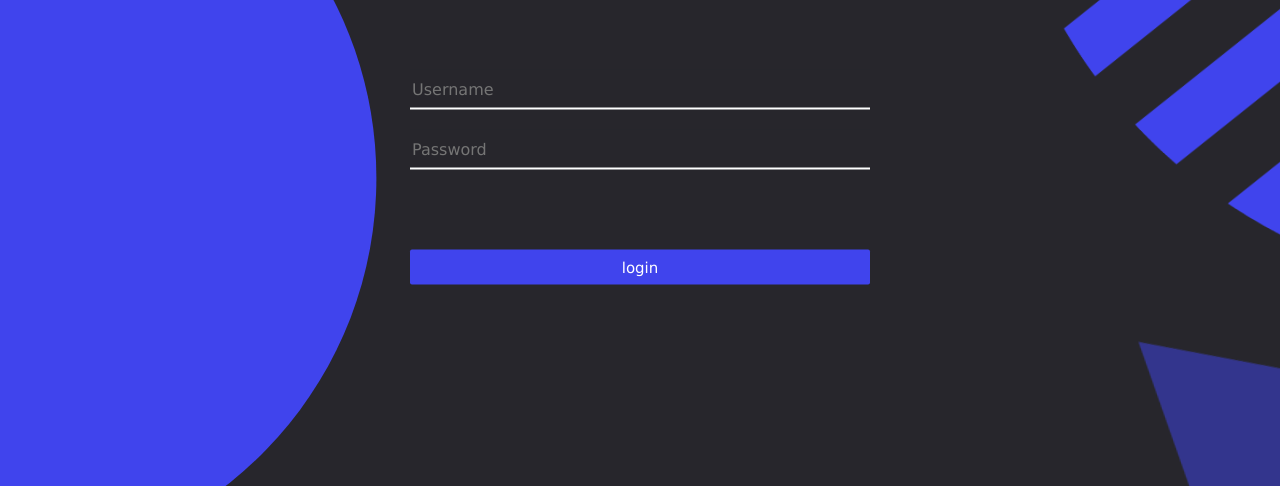
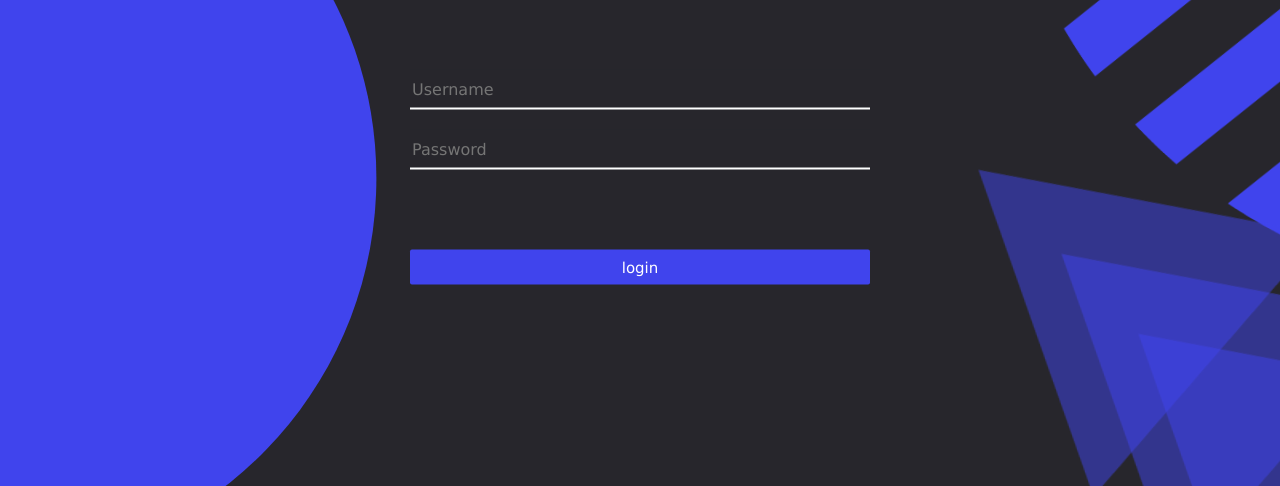
Before and after one commit to Prisco12/TELA_CADASTRO, a plain HTML site: page index.html in a window 1280 px wide. Shown: the part 314-800 px from the top of the page. Drawn offline with Linux system fonts and the light colour scheme; files that its build step writes are made by us from their sources; a web font is replaced by a local one.

Commit message:
ATUALIZACAO

```diff
--- a/index.html
+++ b/index.html
@@ -16,6 +16,8 @@
           <!---->  <img id="bola-direita" src="img/bola_azul_furada.png">
             <img id="bola-esquerda-sup" src="img/bolinha.png">
             <img id="triangulo" src="img/triangulo.png">
+            <img id="triangulo2" src="img/triangulo.png">
+            <img id="triangulo3" src="img/triangulo.png">
 
 
         </div>
--- a/style.css
+++ b/style.css
@@ -6,7 +6,7 @@
 
 body{
     background-color: #27262C;
-
+    overflow: hidden;
 
 }
 html, body {
@@ -50,7 +50,26 @@ html, body {
     width: 336.47px;
     height: 336.47px;
     left: 90%;
-    top: 80%;
+    top: 79%;
+
+    transform: rotate(-5deg);
+}
+#triangulo2{
+    position: absolute;
+    width: 336.47px;
+    height: 336.47px;
+    left: 84%;
+    top: 69%;
+
+    transform: rotate(-5deg);
+}
+
+#triangulo3{
+    position: absolute;
+    width: 336.47px;
+    height: 336.47px;
+    left: 77.5%;
+    top: 58.5%;
 
     transform: rotate(-5deg);
 }
```
